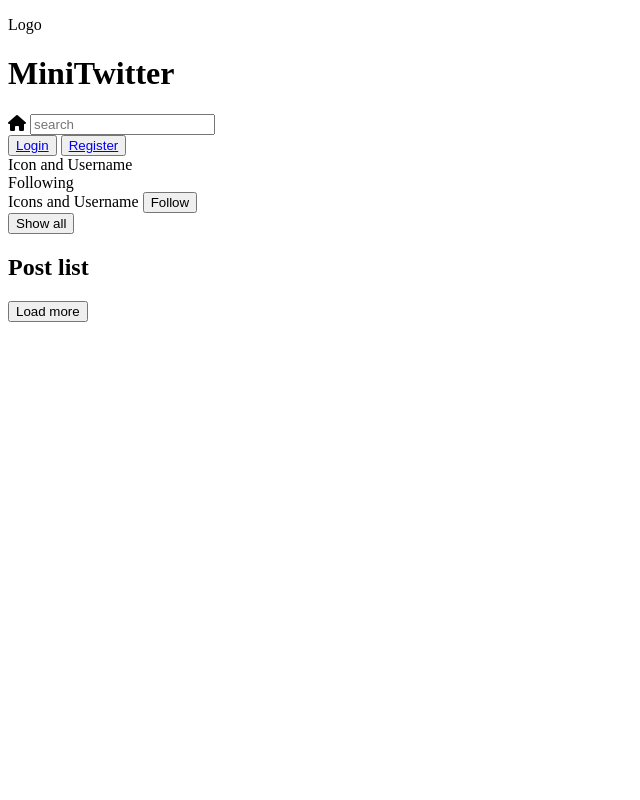
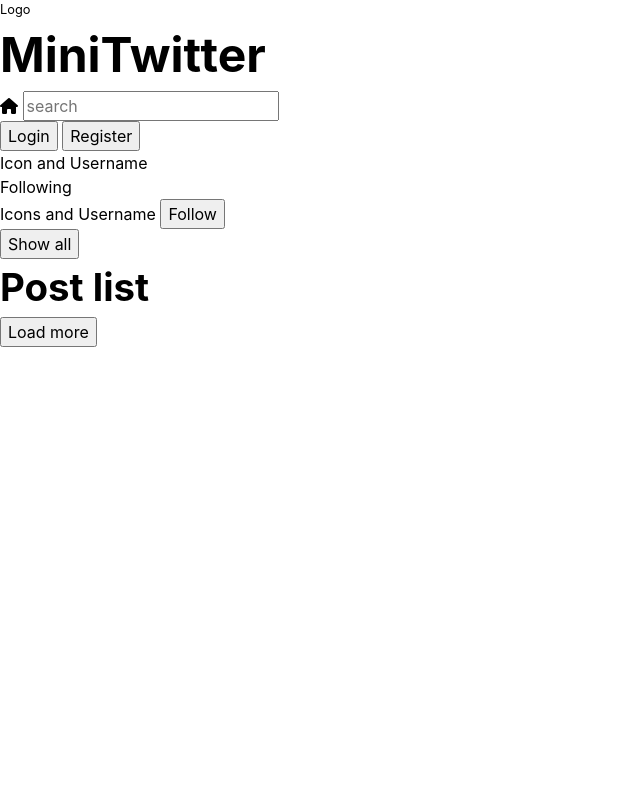
Before and after one commit to alphaClass6143/CI_PP4_mini-twitter, a Django app: page / in a window 1280 px wide. Shown: the whole page, without its empty margins (0-640 px from the left). Run offline with Django 4.2, Linux system fonts and the light colour scheme; data that the repository does not hold is empty.

Commit message:
Added basic css setup

```diff
--- /dev/null
+++ b/static/css/reset.css
@@ -0,0 +1,81 @@
+/*
+#
+# Modern CSS reset provided by Andy Bell
+# https://piccalil.li/blog/a-modern-css-reset/
+# Just to reset default designs of the browser
+#
+*/
+/* Box sizing rules */
+*,
+*::before,
+*::after {
+  box-sizing: border-box;
+}
+
+/* Remove default margin */
+body,
+h1,
+h2,
+h3,
+h4,
+p,
+figure,
+blockquote,
+dl,
+dd {
+  margin: 0;
+}
+
+/* Remove list styles on ul, ol elements with a list role, which suggests default styling will be removed */
+ul[role='list'],
+ol[role='list'] {
+  list-style: none;
+}
+
+/* Set core root defaults */
+html:focus-within {
+  scroll-behavior: smooth;
+}
+
+/* Set core body defaults */
+body {
+  /* min-height: 100vh; !Property not needed, is aligned with the main element! */
+  text-rendering: optimizeSpeed;
+  line-height: 1.5;
+}
+
+/* A elements that don't have a class get default styles */
+a:not([class]) {
+  text-decoration-skip-ink: auto;
+}
+
+/* Make images easier to work with */
+img,
+picture {
+  max-width: 100%;
+  display: block;
+}
+
+/* Inherit fonts for inputs and buttons */
+input,
+button,
+textarea,
+select {
+  font: inherit;
+}
+
+/* Remove all animations, transitions and smooth scroll for people that prefer not to see them */
+@media (prefers-reduced-motion: reduce) {
+  html:focus-within {
+   scroll-behavior: auto;
+  }
+
+  *,
+  *::before,
+  *::after {
+    animation-duration: 0.01ms !important;
+    animation-iteration-count: 1 !important;
+    transition-duration: 0.01ms !important;
+    scroll-behavior: auto !important;
+  }
+}
--- /dev/null
+++ b/static/css/styles.css
@@ -0,0 +1,46 @@
+@import url("reset.css");
+@import url("notifications.css");
+
+/* Themes are loaded in seperately */
+/*
+#
+# General styling
+#
+*/
+:root {
+    --text-color: black;
+    --secondary-text-color: white;
+    --main-color: #0B409C;
+}
+
+body {
+    min-height:100vh;
+    width:100vw;
+
+    font-family: "Inter", sans-serif;
+    font-weight: 400;
+
+    color:var(--text-color);
+}
+
+a {
+    text-decoration:none;
+    color:var(--text-color);
+}
+
+/* Set font sizes */
+h1 {
+    font-size: clamp(1.5rem, 4vw, 3rem);
+}
+
+h2 {
+    font-size: clamp(1.25rem, 3vw, 2.5rem);
+}
+
+h3 {
+    font-size: clamp(1rem, 2vw, 2rem);
+}
+
+p, figcaption {
+    font-size: clamp(0.75rem, 1vw, 1.25rem);
+}
--- a/templates/index.html
+++ b/templates/index.html
@@ -65,41 +65,7 @@
 
 </main>
 <style>
-    .lds-ellipsis {
-  display: none;
-  position: relative;
-  width: 80px;
-  height: 80px;
-}
-.lds-ellipsis div {
-  position: absolute;
-  top: 33px;
-  width: 13px;
-  height: 13px;
-  border-radius: 50%;
-  background: black;
-  animation-timing-function: cubic-bezier(0, 1, 1, 0);
-}
-.lds-ellipsis div:nth-child(1) {
-  left: 8px;
-  animation: lds-ellipsis1 0.6s infinite;
-}
-.lds-ellipsis div:nth-child(2) {
-  left: 8px;
-  animation: lds-ellipsis2 0.6s infinite;
-}
-.lds-ellipsis div:nth-child(3) {
-  left: 32px;
-  animation: lds-ellipsis2 0.6s infinite;
-}
-.lds-ellipsis div:nth-child(4) {
-  left: 56px;
-  animation: lds-ellipsis3 0.6s infinite;
-}
 
-.lds-ellipsis.active {
-    display:inline-block;
-}
 #load-tweets-btn {
     display:none;
     color:green;
```
Also changed, not shown: static/css/icons.css (added, +41 -0 lines), static/css/notifications.css (added), static/css/variables.css (added).
